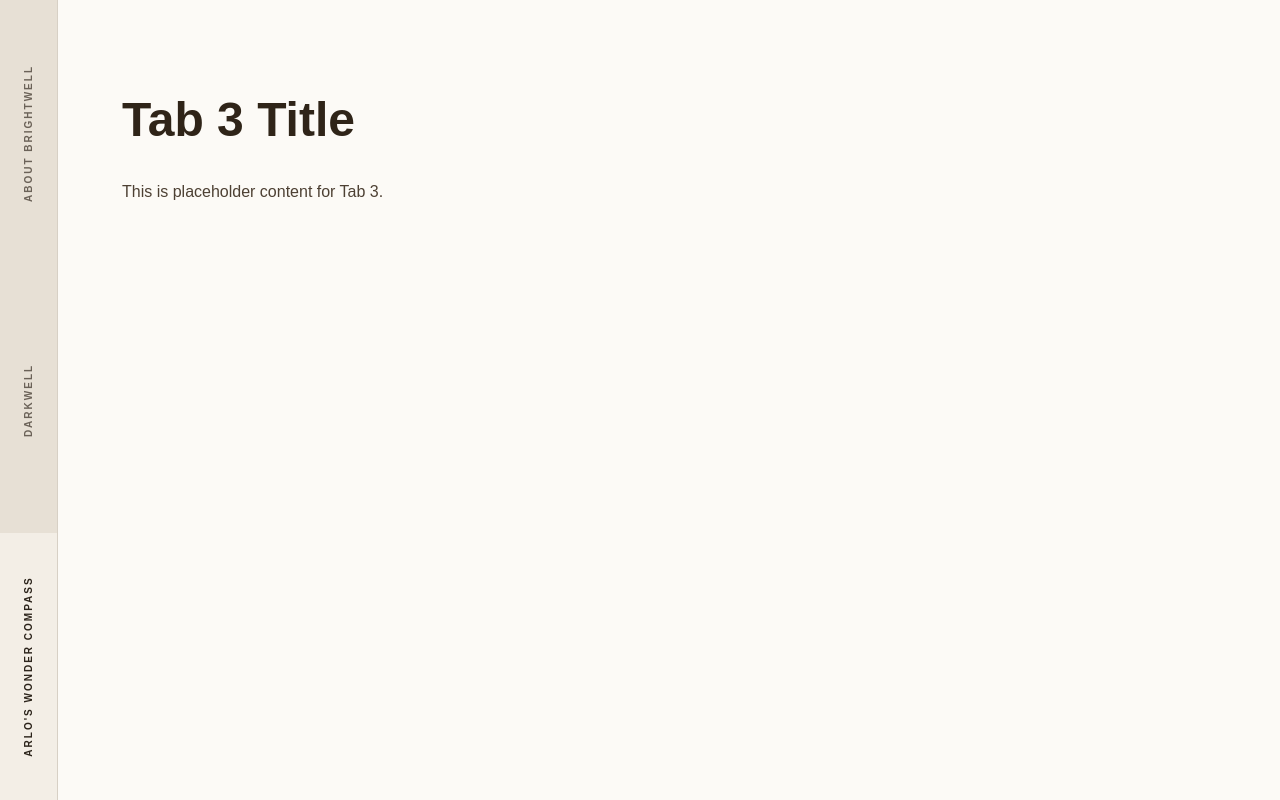
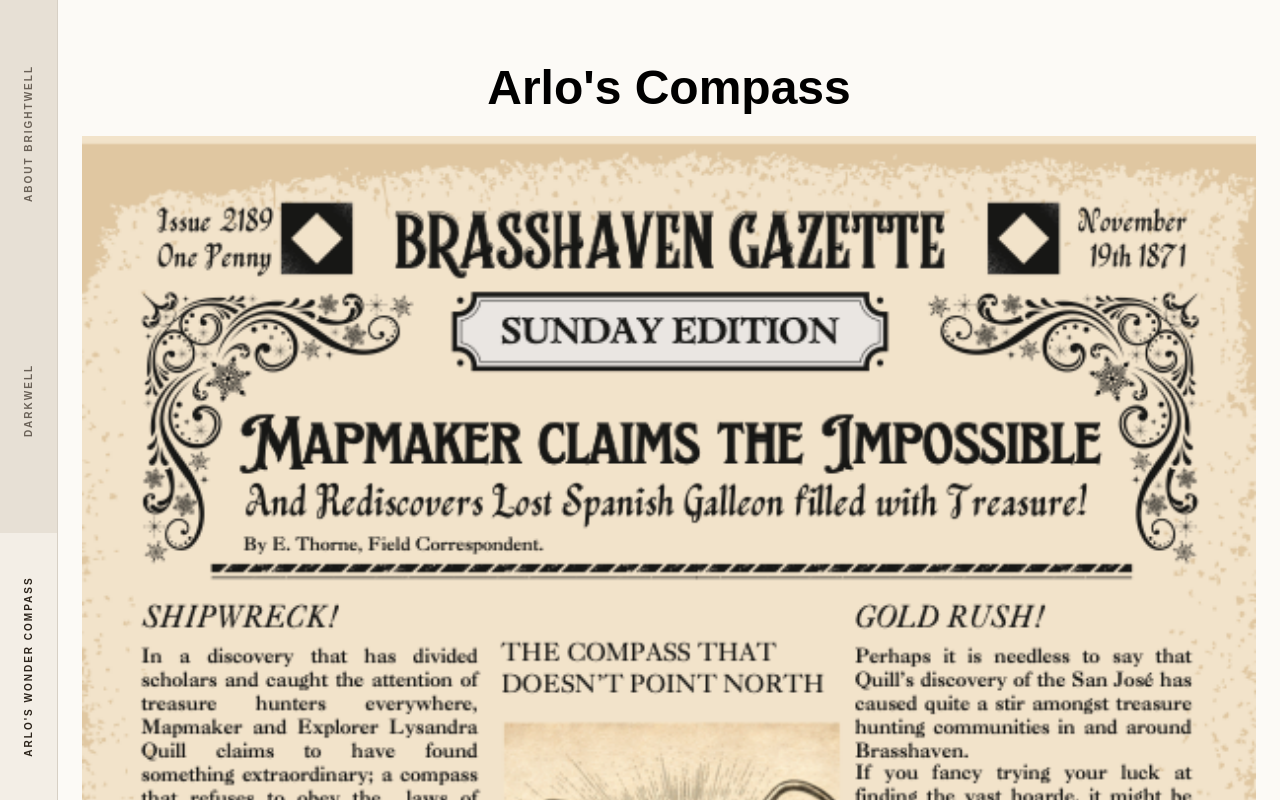
Before and after one commit to bigthinkingltd/brightwell, a Next.js app: page /about-brightwell in a window 1280 px wide. Both pictures are taken after a click on the button "ARLO'S WONDER COMPASS". Shown: the top 800 px of the page. Built offline with nearby package versions, Linux system fonts and the light colour scheme.

Commit message:
Essentially copied other tab code, got image and title on the page

```diff
--- a/src/app/about-brightwell/content/Tab3.tsx
+++ b/src/app/about-brightwell/content/Tab3.tsx
@@ -1,14 +1,21 @@
-export default function Tab3() {
+export default function Tab2() {
   return (
-    <section className="min-h-screen w-full px-10 pt-20 pb-12 md:px-16 md:pt-24 md:pb-16 text-[#4d4033]">
-      <h2 className="mb-8 text-4xl font-bold text-[#2f2418] md:text-5xl">
-        Tab 3 Title
-      </h2>
+    <section className="flex min-h-screen w-full flex-col">
 
-      <div className="space-y-6 text-[16px] leading-8">
-        <p>
-          This is placeholder content for Tab 3.
-        </p>
+      {/*The title */}
+      <div className="flex justify-center pt-16 pb-6">
+        <h2 className="text-4xl font-bold md:text-5xl text-black">
+          Arlo's Compass
+        </h2>
+      </div>
+
+      {/*Imports image- takes up page and has a small border, temporary layout, check w/customer */}
+      <div className="flex-1 w-full px-6 pb-6">
+        <img
+        src="/about-brightwell/arlos-compas.png"
+        alt="Darkwell"
+        className="w-full h-full object-cover"
+        />
       </div>
     </section>
   );
```
